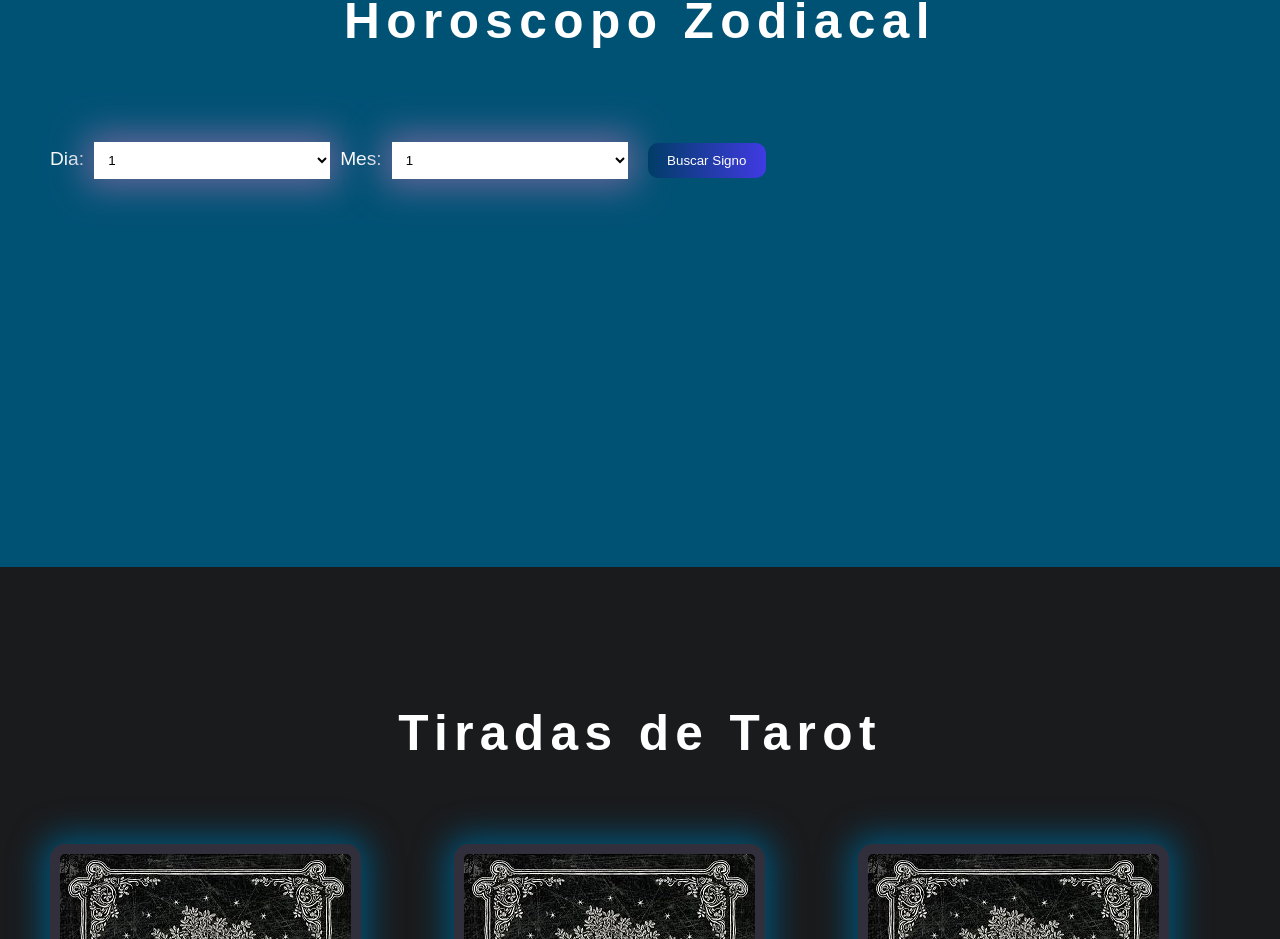
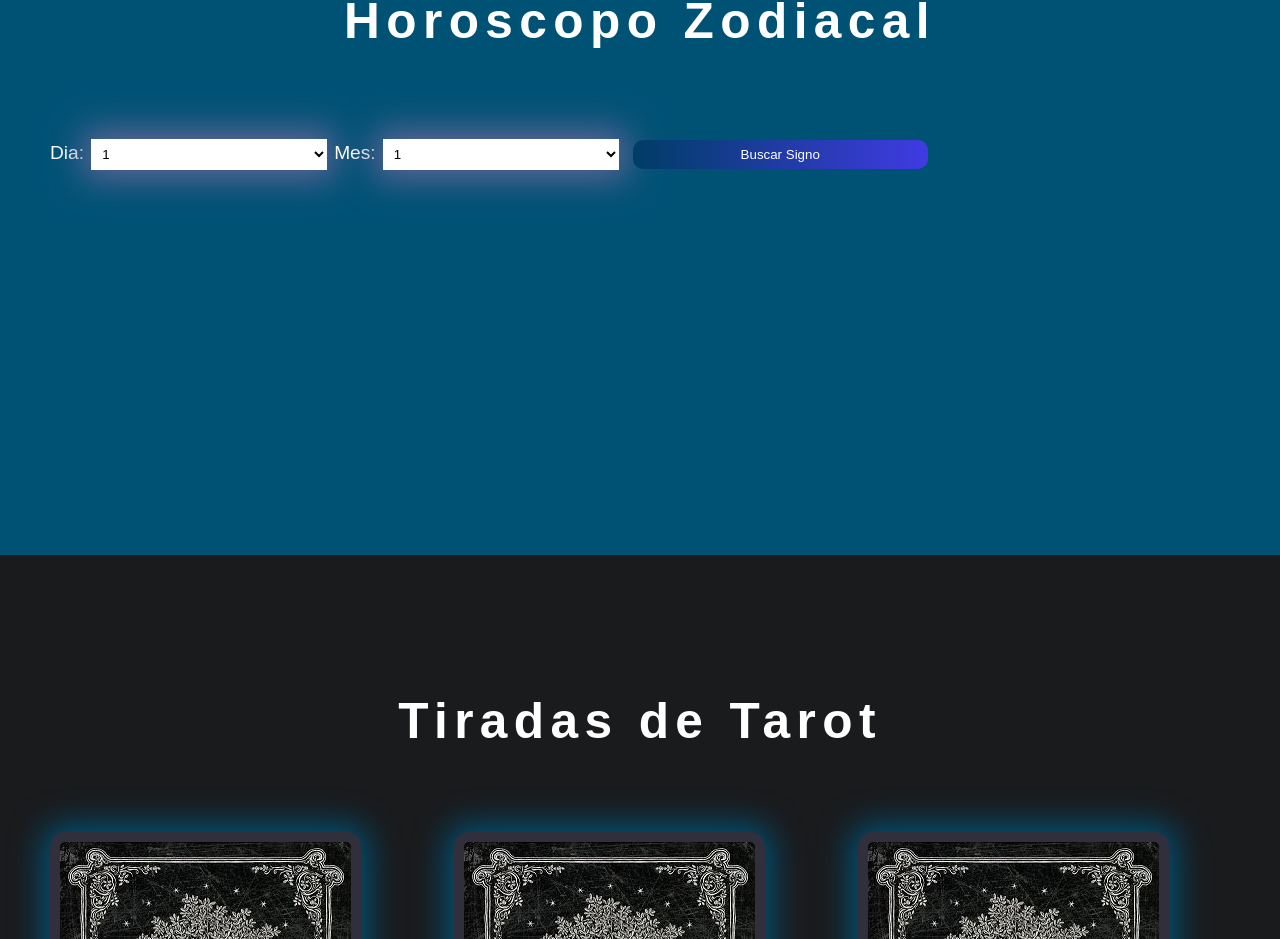
Before and after one commit to mauzss/luna-magica-astral, a React (Create React App) app: page / in a window 1280 px wide. Shown: the part 1446-2385 px from the top of the page. Built offline with nearby package versions, Linux system fonts and the light colour scheme.

Commit message:
otro arreglito de css

```diff
--- a/src/components/Zodiaco/Zodiacal.js
+++ b/src/components/Zodiaco/Zodiacal.js
@@ -104,18 +104,18 @@ const Zodiacal = (diaE, mesE) => {
 		}
 
 		let titulo = `${data.horoscopo[numero]['signo']}`;
-		let mensaje = `Fecha": ${data.horoscopo[numero]['fecha']}<br>
-						Descripcion: ${data.horoscopo[numero]['descripcion']}<br>
-						Simboliza: ${data.horoscopo[numero]['simboliza']}<br>
-						Elemento: ${data.horoscopo[numero]['elemento']}<br>
-						Estacion: ${data.horoscopo[numero]['estacion']}<br>
-						Caracter: ${data.horoscopo[numero]['caracter']}<br>
-						A favor: ${data.horoscopo[numero]['a_favor']}<br>
-						En contra: ${data.horoscopo[numero]['en_contra']}<br>
-						Dia de la semana: ${data.horoscopo[numero]['dia_semana']}<br>
-						Color: ${data.horoscopo[numero]['color']}"<br>
-						Planeta: ${data.horoscopo[numero]['planeta']}<br>
-						Piedras: ${data.horoscopo[numero]['piedras']}<br>`;
+		let mensaje = `<strong>Fecha":</strong> ${data.horoscopo[numero]['fecha']}<br><br>
+		<strong>Descripcion:</strong> ${data.horoscopo[numero]['descripcion']}<br><br>
+		<strong>Simboliza:</strong> ${data.horoscopo[numero]['simboliza']}<br><br>
+		<strong>Elemento:</strong> ${data.horoscopo[numero]['elemento']}<br><br>
+		<strong>Estacion:</strong> ${data.horoscopo[numero]['estacion']}<br><br>
+		<strong>Caracter:</strong> ${data.horoscopo[numero]['caracter']}<br><br>
+		<strong>A favor:</strong> ${data.horoscopo[numero]['a_favor']}<br><br>
+		<strong>En contra:</strong> ${data.horoscopo[numero]['en_contra']}<br><br>
+		<strong>Dia de la semana:</strong> ${data.horoscopo[numero]['dia_semana']}<br><br>
+		<strong>Color:</strong> ${data.horoscopo[numero]['color']}"<br><br>
+		<strong>Planeta:</strong> ${data.horoscopo[numero]['planeta']}<br><br>
+		<strong>Piedras:</strong> ${data.horoscopo[numero]['piedras']}<br><br>`;
 
 		document.getElementById('titleHoroscopo').innerHTML = `${titulo}`;
 		document.getElementById('textHoroscopo').innerHTML = `${mensaje}`;
--- a/src/components/Zodiaco/ZodiacalStyles.js
+++ b/src/components/Zodiaco/ZodiacalStyles.js
@@ -16,8 +16,8 @@ export const FeatureTextWrapper = styled.div`
 `;
 
 export const SelectZodiacal = styled.select`
-	margin: 10px;
-	padding: 10px;
+	margin: 7px;
+	padding: 7px;
 	background-color: white;
 	width: 20%;
 	height: 20%;
@@ -32,10 +32,10 @@ export const LabelZodiacal = styled.label`
 `;
 
 export const ButtonZodiacal = styled.button`
-	margin: 10px;
-	padding: 10px;
+	margin: 7px;
+	padding: 7px;
 	background-color: white;
-	width: 10%;
+	width: 25%;
 	height: 20%;
 	justify-content: center;
 	border-color: white;
```
